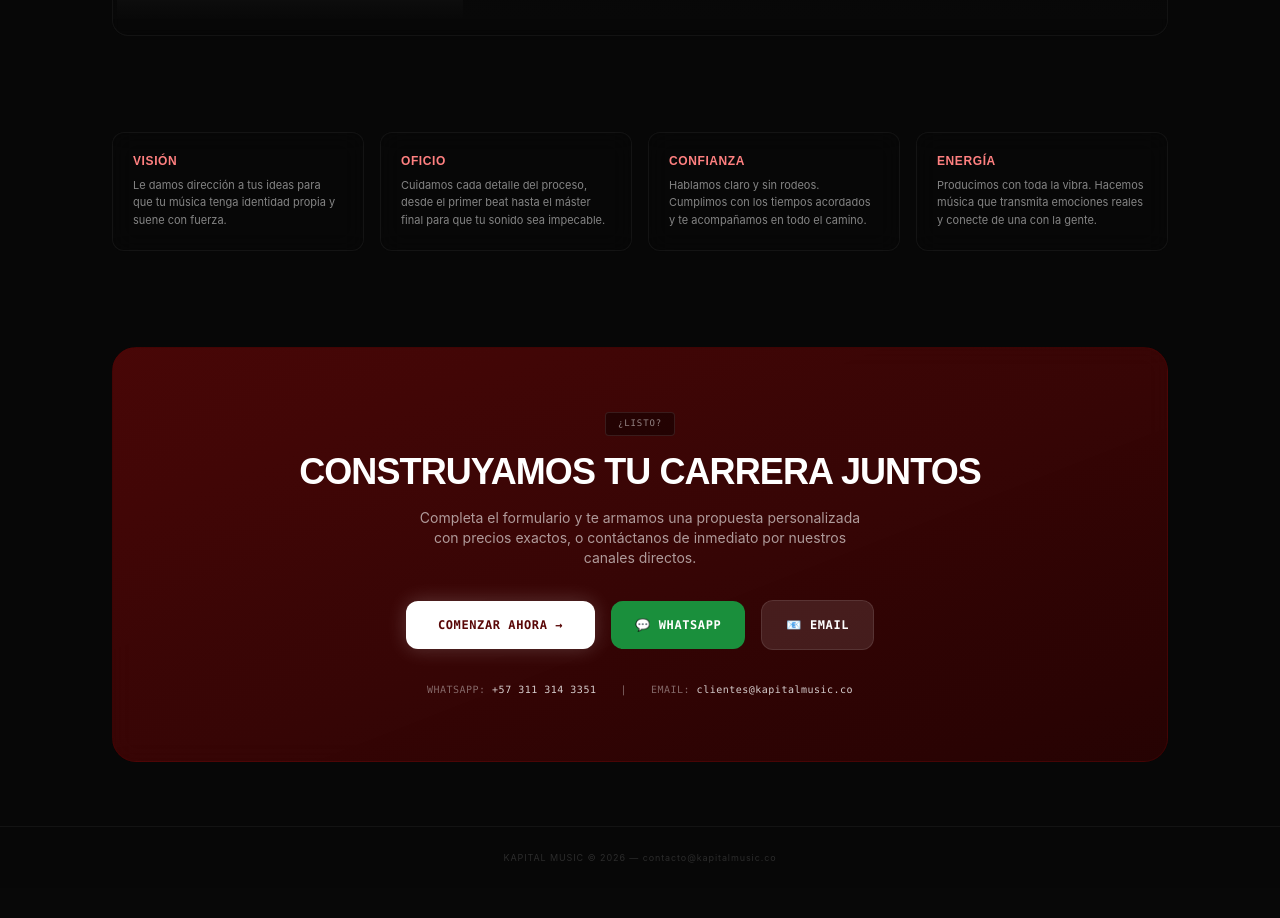
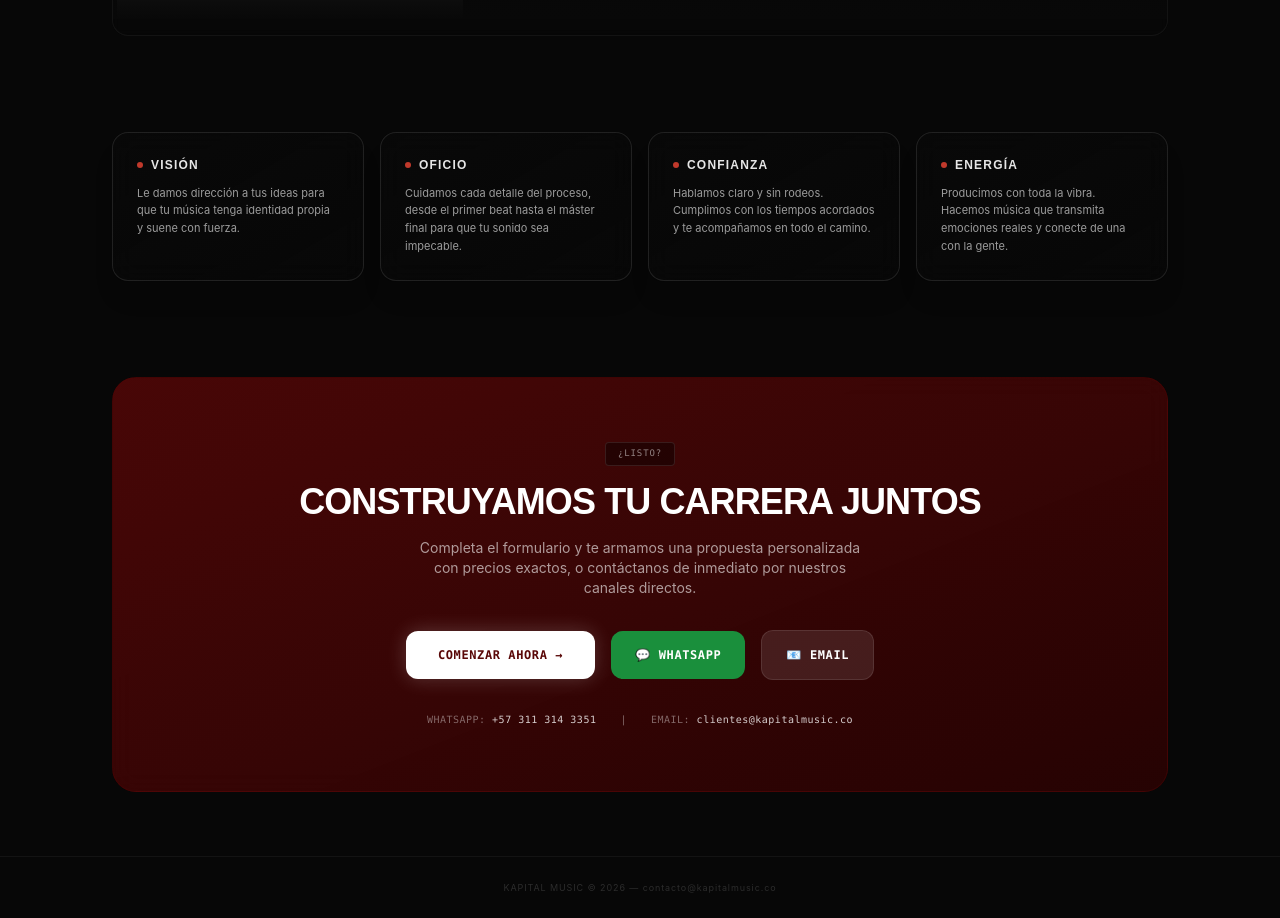
Before and after one commit to sofiagonzalez19012003-coder/kapital-cotizaciones, a React (Create React App) app: page / in a window 1280 px wide. Shown: the part 3820-4738 px from the top of the page. Before the commit the page ends 4708 px from the top, so only its background shows below. Built offline with nearby package versions, Linux system fonts and the light colour scheme; grey boxes are pictures that could not be loaded.

Commit message:
style: upgrade values cards to premium professional glassmorphism look

```diff
--- a/src/components/LandingView.js
+++ b/src/components/LandingView.js
@@ -201,22 +201,43 @@ export default function LandingView() {
       {/* ──────────────── SECTION 7: VALORES (Bento de Valores) ──────────────── */}
       <section className="w-full flex flex-col gap-6">
         <div className="grid grid-cols-1 sm:grid-cols-2 lg:grid-cols-4 gap-4 w-full">
-          <div className="bg-neutral-950/20 backdrop-blur-md border border-white/5 rounded-xl p-5 hover:border-white/10 transition-colors duration-300">
-            <h4 className="text-xs font-display font-semibold text-[#ff8080] tracking-wider uppercase mb-2">Visión</h4>
-            <p className="text-[11px] text-white/50 leading-relaxed font-sans">Le damos dirección a tus ideas para que tu música tenga identidad propia y suene con fuerza.</p>
+
+          <div className="bg-gradient-to-br from-neutral-950/60 to-neutral-950/20 backdrop-blur-md border border-white/10 rounded-2xl p-6 shadow-xl hover:border-[#C0392B]/40 hover:shadow-[0_4px_25px_rgba(192,57,43,0.15)] transition-all duration-300 relative group overflow-hidden">
+            <div className="absolute top-0 left-0 right-0 h-[2px] bg-gradient-to-r from-transparent via-[#C0392B]/40 to-transparent opacity-0 group-hover:opacity-100 transition-opacity duration-500" />
+            <h4 className="text-xs font-display font-bold text-white/90 tracking-widest uppercase mb-3 flex items-center gap-2">
+              <span className="w-1.5 h-1.5 rounded-full bg-[#C0392B]" />
+              Visión
+            </h4>
+            <p className="text-[11px] text-white/60 leading-relaxed font-sans">Le damos dirección a tus ideas para que tu música tenga identidad propia y suene con fuerza.</p>
           </div>
-          <div className="bg-neutral-950/20 backdrop-blur-md border border-white/5 rounded-xl p-5 hover:border-white/10 transition-colors duration-300">
-            <h4 className="text-xs font-display font-semibold text-[#ff8080] tracking-wider uppercase mb-2">Oficio</h4>
-            <p className="text-[11px] text-white/50 leading-relaxed font-sans">Cuidamos cada detalle del proceso, desde el primer beat hasta el máster final para que tu sonido sea impecable.</p>
+
+          <div className="bg-gradient-to-br from-neutral-950/60 to-neutral-950/20 backdrop-blur-md border border-white/10 rounded-2xl p-6 shadow-xl hover:border-[#C0392B]/40 hover:shadow-[0_4px_25px_rgba(192,57,43,0.15)] transition-all duration-300 relative group overflow-hidden">
+            <div className="absolute top-0 left-0 right-0 h-[2px] bg-gradient-to-r from-transparent via-[#C0392B]/40 to-transparent opacity-0 group-hover:opacity-100 transition-opacity duration-500" />
+            <h4 className="text-xs font-display font-bold text-white/90 tracking-widest uppercase mb-3 flex items-center gap-2">
+              <span className="w-1.5 h-1.5 rounded-full bg-[#C0392B]" />
+              Oficio
+            </h4>
+            <p className="text-[11px] text-white/60 leading-relaxed font-sans">Cuidamos cada detalle del proceso, desde el primer beat hasta el máster final para que tu sonido sea impecable.</p>
           </div>
-          <div className="bg-neutral-950/20 backdrop-blur-md border border-white/5 rounded-xl p-5 hover:border-white/10 transition-colors duration-300">
-            <h4 className="text-xs font-display font-semibold text-[#ff8080] tracking-wider uppercase mb-2">Confianza</h4>
-            <p className="text-[11px] text-white/50 leading-relaxed font-sans">Hablamos claro y sin rodeos. Cumplimos con los tiempos acordados y te acompañamos en todo el camino.</p>
+
+          <div className="bg-gradient-to-br from-neutral-950/60 to-neutral-950/20 backdrop-blur-md border border-white/10 rounded-2xl p-6 shadow-xl hover:border-[#C0392B]/40 hover:shadow-[0_4px_25px_rgba(192,57,43,0.15)] transition-all duration-300 relative group overflow-hidden">
+            <div className="absolute top-0 left-0 right-0 h-[2px] bg-gradient-to-r from-transparent via-[#C0392B]/40 to-transparent opacity-0 group-hover:opacity-100 transition-opacity duration-500" />
+            <h4 className="text-xs font-display font-bold text-white/90 tracking-widest uppercase mb-3 flex items-center gap-2">
+              <span className="w-1.5 h-1.5 rounded-full bg-[#C0392B]" />
+              Confianza
+            </h4>
+            <p className="text-[11px] text-white/60 leading-relaxed font-sans">Hablamos claro y sin rodeos. Cumplimos con los tiempos acordados y te acompañamos en todo el camino.</p>
           </div>
-          <div className="bg-neutral-950/20 backdrop-blur-md border border-white/5 rounded-xl p-5 hover:border-white/10 transition-colors duration-300">
-            <h4 className="text-xs font-display font-semibold text-[#ff8080] tracking-wider uppercase mb-2">Energía</h4>
-            <p className="text-[11px] text-white/50 leading-relaxed font-sans">Producimos con toda la vibra. Hacemos música que transmita emociones reales y conecte de una con la gente.</p>
+
+          <div className="bg-gradient-to-br from-neutral-950/60 to-neutral-950/20 backdrop-blur-md border border-white/10 rounded-2xl p-6 shadow-xl hover:border-[#C0392B]/40 hover:shadow-[0_4px_25px_rgba(192,57,43,0.15)] transition-all duration-300 relative group overflow-hidden">
+            <div className="absolute top-0 left-0 right-0 h-[2px] bg-gradient-to-r from-transparent via-[#C0392B]/40 to-transparent opacity-0 group-hover:opacity-100 transition-opacity duration-500" />
+            <h4 className="text-xs font-display font-bold text-white/90 tracking-widest uppercase mb-3 flex items-center gap-2">
+              <span className="w-1.5 h-1.5 rounded-full bg-[#C0392B]" />
+              Energía
+            </h4>
+            <p className="text-[11px] text-white/60 leading-relaxed font-sans">Producimos con toda la vibra. Hacemos música que transmita emociones reales y conecte de una con la gente.</p>
           </div>
+
         </div>
       </section>
 
```
